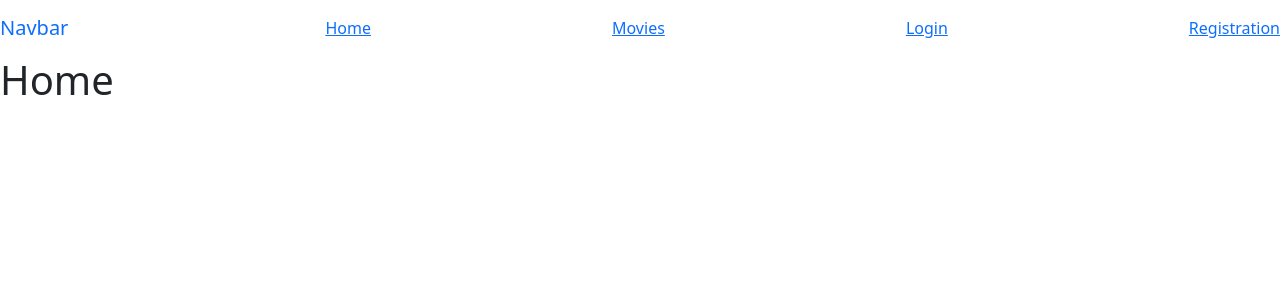
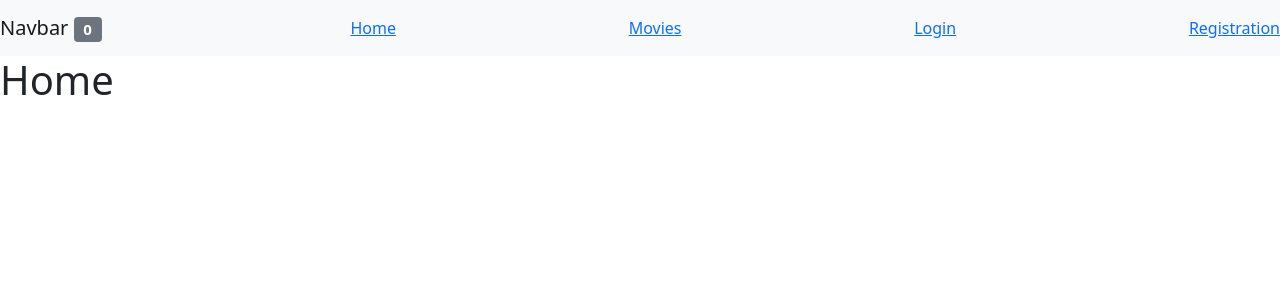
Before and after one commit to GenuisChip/react-app-tutorial, a React (Create React App) app: page / in a window 1280 px wide. Shown: the top 300 px of the page. Built offline with nearby package versions, Linux system fonts and the light colour scheme.

Commit message:
add redux devTools

```diff
--- a/src/components/navbar.jsx
+++ b/src/components/navbar.jsx
@@ -2,12 +2,15 @@
 // const NavBar = (props) => {} // you can destructure props
 
 import { Link, NavLink, Outlet } from "react-router-dom";
+import { useDispatch, useSelector } from "react-redux";
 
-const NavBar = ({ totalCounters }) => {
+const NavBar = () => {
+  const counter = useSelector((state) => state.counter);
+  const dispatch = useDispatch();
   return (
-    <nav className="navbar navbar-ligh bg-ligh">
+    <nav className="navbar navbar-light bg-light">
       <a className="navbar-brand" href="#">
-        Navbar <span className="badge bg-secondary">{totalCounters}</span>
+        Navbar <span className="badge bg-secondary">{counter}</span>
       </a>
 
       <Link to="/">Home</Link>
--- a/src/index.js
+++ b/src/index.js
@@ -10,7 +10,10 @@ import { BrowserRouter } from "react-router-dom";
 import { createStore } from "redux";
 import { Provider } from "react-redux";
 import allReducers from "./reducers";
-var myStore = createStore(allReducers);
+var myStore = createStore(
+  allReducers,
+  window.__REDUX_DEVTOOLS_EXTENSION__ && window.__REDUX_DEVTOOLS_EXTENSION__()
+);
 
 ReactDOM.render(
   <Provider store={myStore}>
```
